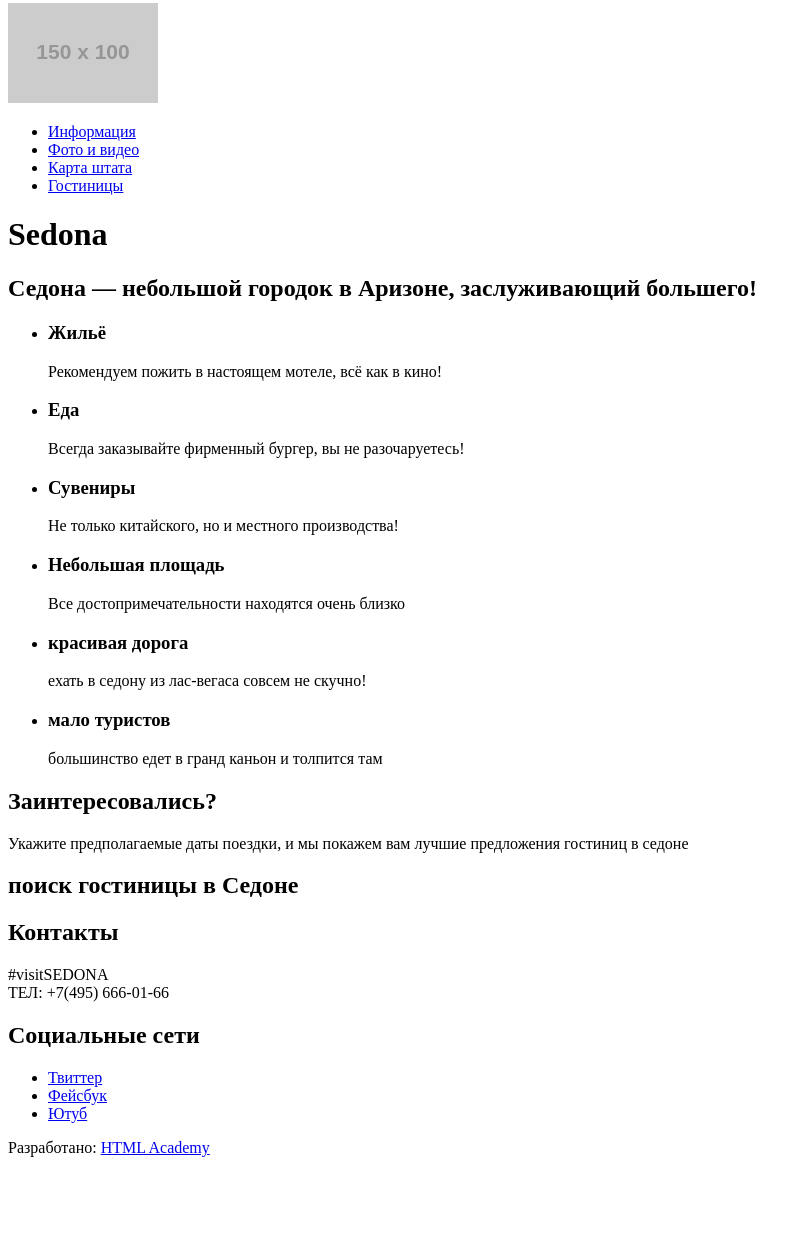
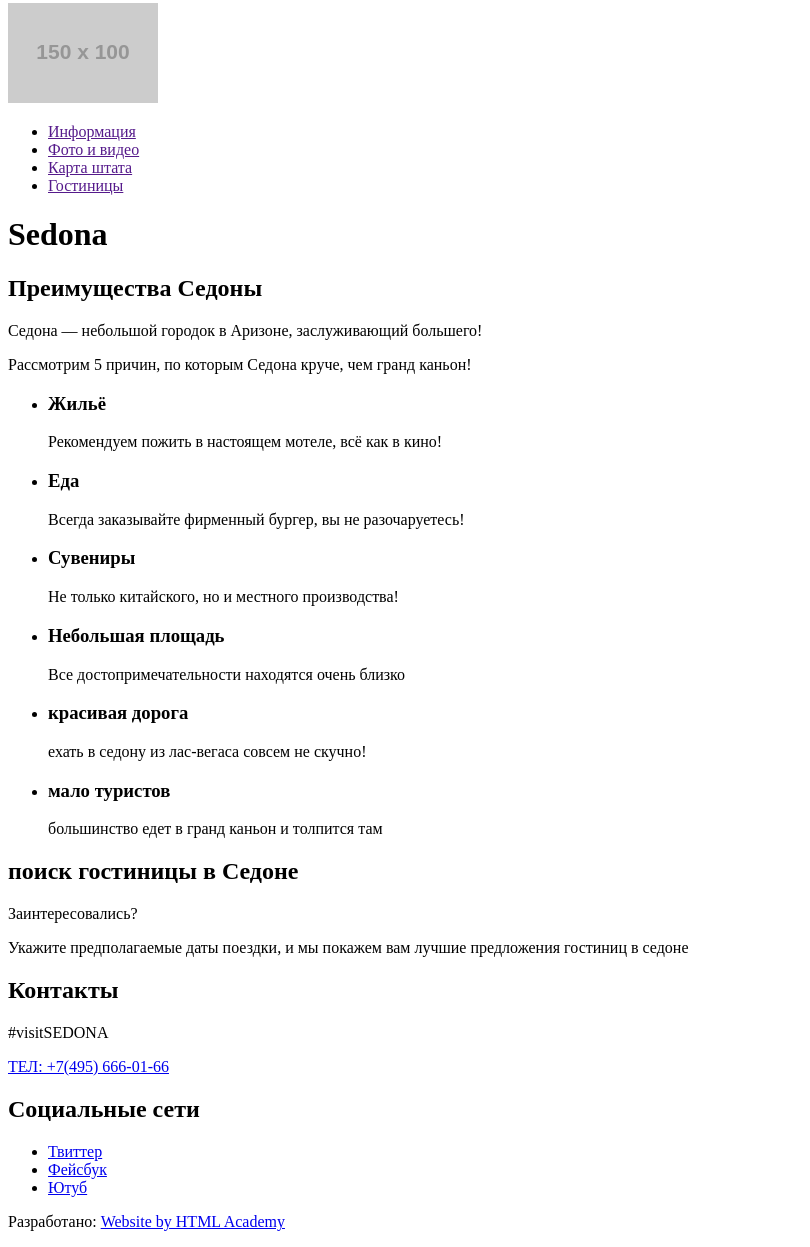
Before and after one commit to Akie95010/1488419-sedona-28, a plain HTML site: page index.html in a window 1280 px wide. Shown: the part 5-1252 px from the top of the page, without its empty margins (0-810 px from the left). Before the commit the page ends 1178 px from the top, so only its background shows below. Drawn offline with Linux system fonts and the light colour scheme; placeholder pictures from the web are drawn by us.

Commit message:
Разметка 2.0

```diff
--- a/index.html
+++ b/index.html
@@ -5,20 +5,24 @@
     <title>HTML Academy: Седона</title>
   </head>
   <body>
-    <head>
+    <header>
 <nav>
   <a><img src="https://via.placeholder.com/150x100" alt=""></a>
   <ul>
-    <li><a href="blank.html">Информация</a></li>
-    <li><a href="blank.html">Фото и видео</a></li>
-    <li><a href="blank.html">Карта штата</a></li>
-    <li><a href="blank.html">Гостиницы</a></li>
+    <li><a href="">Информация</a></li>
+    <li><a href="">Фото и видео</a></li>
+    <li><a href="">Карта штата</a></li>
+    <li><a href="">Гостиницы</a></li>
   </ul>
 </nav>
-    </head>
+    </header>
+
+
     <h1>Sedona</h1>
     <section>
-      <h2>Седона — небольшой городок в Аризоне, заслуживающий большего!</h2>
+      <h2>Преимущества Седоны</h2>
+      <p>Седона — небольшой городок в Аризоне, заслуживающий большего!</p>
+      <p>Рассмотрим 5 причин, по которым Седона круче, чем гранд каньон!</p>
     <ul>
       <li> <h3>Жильё</h3>
             <p>Рекомендуем пожить в настоящем мотеле, всё как в кино!</p></li></li>
@@ -35,18 +39,20 @@
       </ul>
     </section>
     <section>
-      <h2> Заинтересовались?</h2>
+      <h2>поиск гостиницы в Седоне </h2>
+      <p> Заинтересовались?</p>
       <p>Укажите предполагаемые даты поездки, и мы покажем вам лучшие предложения гостиниц в седоне </p>
+      <h2> </h2>
     </section>
-    <section>
-      <h2> поиск гостиницы в Седоне</h2>
-    </section>
+
+
     <footer>
       <section>
         <h2>Контакты</h2>
-        <p>#visitSEDONA <br>
-          ТЕЛ: +7(495) 666-01-66 </p>
+        <p>#visitSEDONA </p>
+      <p><a href="tel:+7(495)666-01-66">ТЕЛ: +7(495) 666-01-66</a></p>
       </section>
+
       <section>
         <h2>Социальные сети</h2>
         <ul>
@@ -56,7 +62,7 @@
         </ul>
       </section>
       <p>Разработано:
-          <a href="#"> HTML Academy </a>
+          <a href="https://htmlacademy.ru/intensive/htmlcss"> Website by HTML Academy </a>
       </p>
     </footer>
   </body>
```
Also changed, not shown: js/catalog.html (+13 -10 lines).
